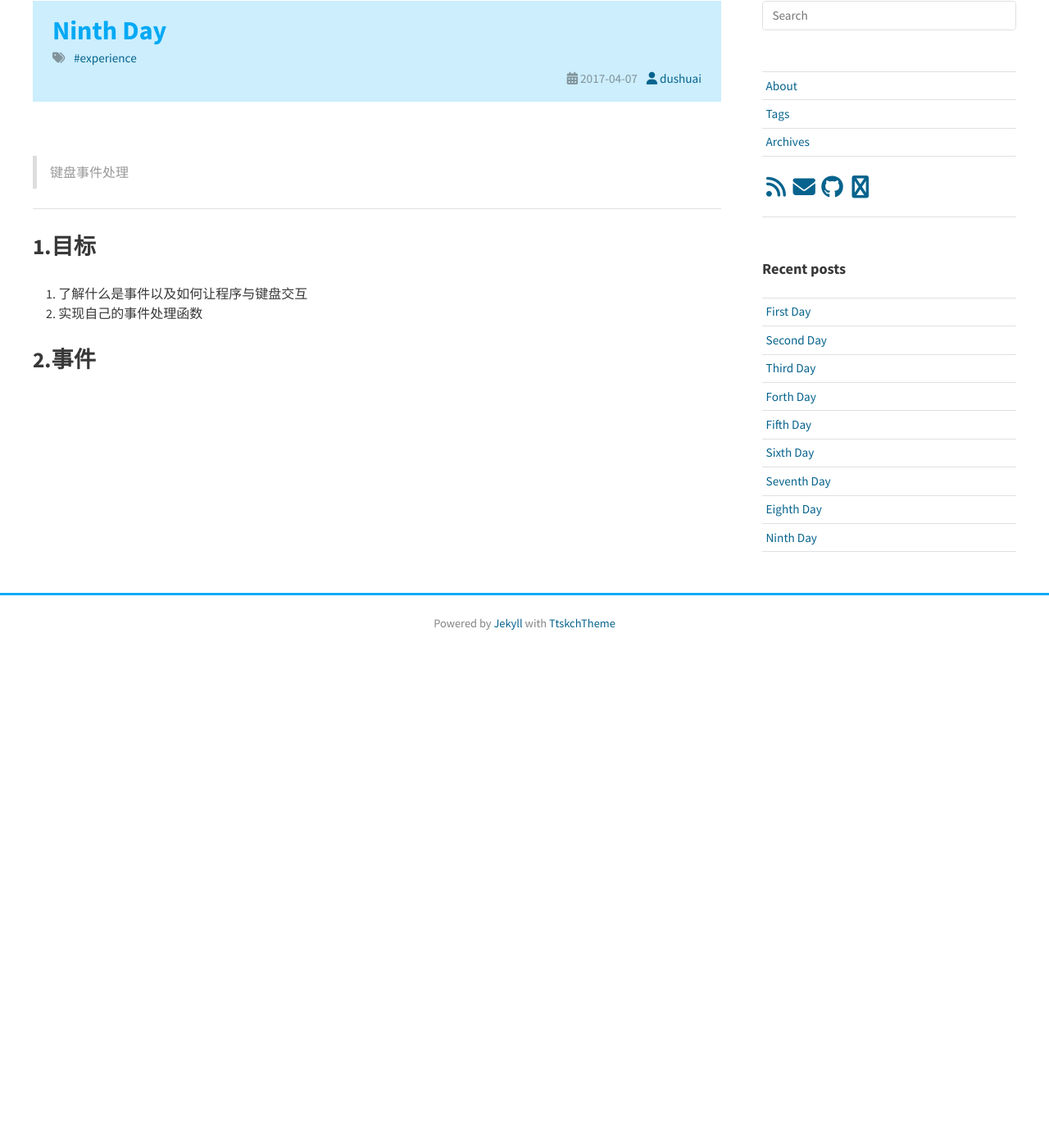
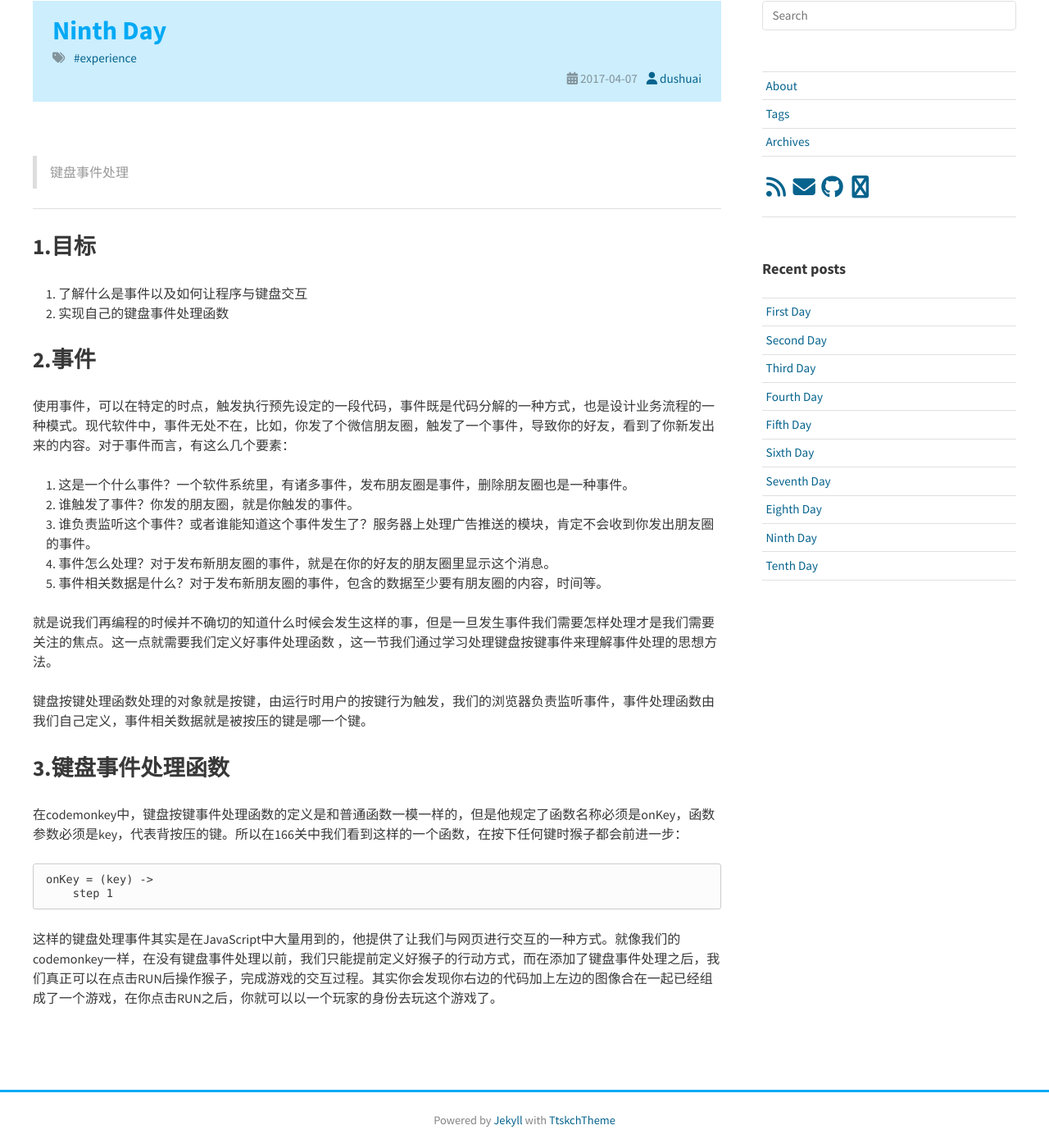
Before and after one commit to dushuaicode/dushuaicode.github.io, a Jekyll site: the page built from _posts/2017-04-07-09.md, in a window 1280 px wide and 1400 px high, scrolled down 190 px. Shown: the whole window at 82% size. Built offline with Jekyll 4.4.1, drawn with Linux system fonts in a browser that asks for light colours; nearby versions of some CDN libraries; before the commit the page ends 984 px from its top, so only the background shows below that.

Commit message:
new post

````diff
--- a/_posts/2017-04-07-09.md
+++ b/_posts/2017-04-07-09.md
@@ -15,6 +15,29 @@ tags:
 ## 1.目标
 
 1. 了解什么是事件以及如何让程序与键盘交互
-2. 实现自己的事件处理函数
+2. 实现自己的键盘事件处理函数
 
 ## 2.事件
+
+使用事件，可以在特定的时点，触发执行预先设定的一段代码，事件既是代码分解的一种方式，也是设计业务流程的一种模式。现代软件中，事件无处不在，比如，你发了个微信朋友圈，触发了一个事件，导致你的好友，看到了你新发出来的内容。对于事件而言，有这么几个要素：
+
+1. 这是一个什么事件？一个软件系统里，有诸多事件，发布朋友圈是事件，删除朋友圈也是一种事件。
+2. 谁触发了事件？你发的朋友圈，就是你触发的事件。
+3. 谁负责监听这个事件？或者谁能知道这个事件发生了？服务器上处理广告推送的模块，肯定不会收到你发出朋友圈的事件。
+4. 事件怎么处理？对于发布新朋友圈的事件，就是在你的好友的朋友圈里显示这个消息。
+5. 事件相关数据是什么？对于发布新朋友圈的事件，包含的数据至少要有朋友圈的内容，时间等。
+
+就是说我们再编程的时候并不确切的知道什么时候会发生这样的事，但是一旦发生事件我们需要怎样处理才是我们需要关注的焦点。这一点就需要我们定义好事件处理函数 ，这一节我们通过学习处理键盘按键事件来理解事件处理的思想方法。
+
+键盘按键处理函数处理的对象就是按键，由运行时用户的按键行为触发，我们的浏览器负责监听事件，事件处理函数由我们自己定义，事件相关数据就是被按压的键是哪一个键。
+
+## 3.键盘事件处理函数
+
+在codemonkey中，键盘按键事件处理函数的定义是和普通函数一模一样的，但是他规定了函数名称必须是onKey，函数参数必须是key，代表背按压的键。所以在166关中我们看到这样的一个函数，在按下任何键时猴子都会前进一步：
+
+```
+onKey = (key) ->
+    step 1
+```
+
+这样的键盘处理事件其实是在JavaScript中大量用到的，他提供了让我们与网页进行交互的一种方式。就像我们的codemonkey一样，在没有键盘事件处理以前，我们只能提前定义好猴子的行动方式，而在添加了键盘事件处理之后，我们真正可以在点击RUN后操作猴子，完成游戏的交互过程。其实你会发现你右边的代码加上左边的图像合在一起已经组成了一个游戏，在你点击RUN之后，你就可以以一个玩家的身份去玩这个游戏了。
--- a/_posts/2017-04-12-04.md
+++ b/_posts/2017-04-12-04.md
@@ -1,6 +1,6 @@
 ---
 layout:     post
-title:      "Forth Day"
+title:      "Fourth Day"
 author:     "dushuai"
 tags:
     - experience
````
Also changed, not shown: _posts/2017-04-06-10.md (added, +89 -0 lines), _posts/2017-04-09-07.md (+3 -3 lines), _posts/2017-04-11-05.md (+15 -13 lines).
